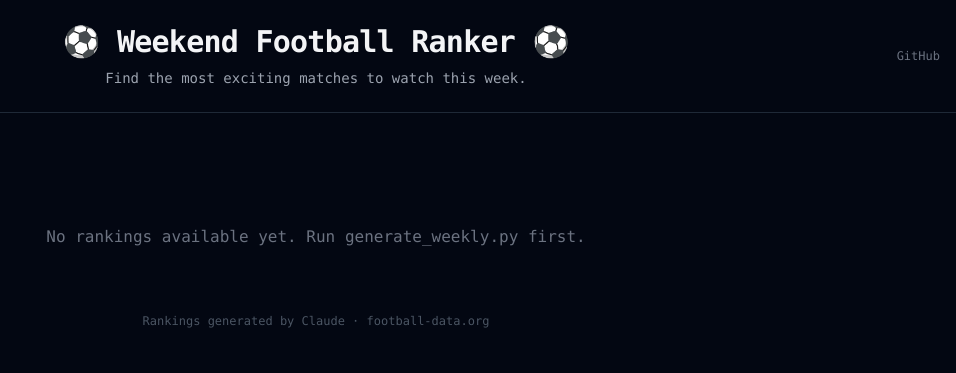
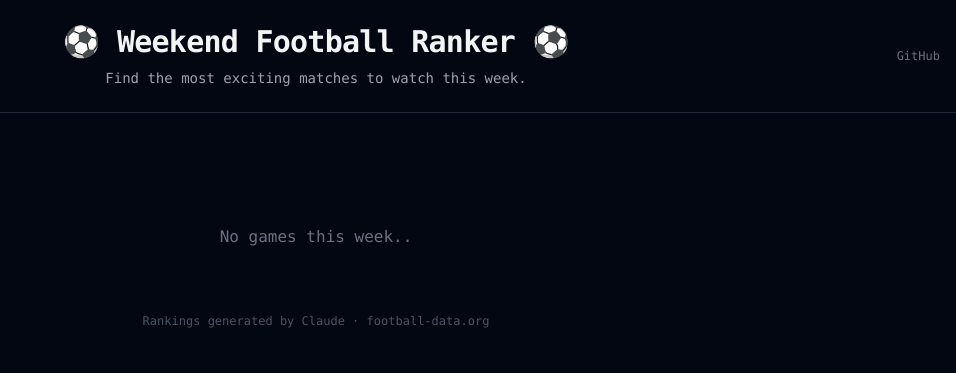
Before and after one commit to kweithers/football-weekend, a FastAPI app: page / in a window 1280 px wide. Shown: the top 373 px of the page, without its empty margins (324-1280 px from the left). Run offline with FastAPI, Linux system fonts and the light colour scheme; some libraries are stand-ins or nearby versions.

Commit message:
chore: show 'No games this week..' when no matches are available
Co-Authored-By: Claude Sonnet 4.6 <noreply@anthropic.com>

```diff
--- a/templates/index.html
+++ b/templates/index.html
@@ -55,7 +55,7 @@
 
   <main class="max-w-3xl mx-auto px-4 py-8">
     {% if not matches %}
-      <p class="text-center text-gray-500 mt-20">No rankings available yet. Run <code>generate_weekly.py</code> first.</p>
+      <p class="text-center text-gray-500 mt-20">No games this week..</p>
     {% else %}
       {% set ns = namespace(current_day="") %}
       {% for m in matches %}
```
